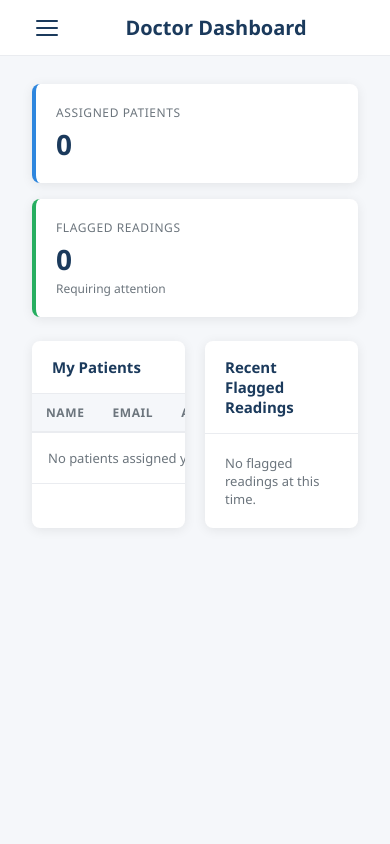
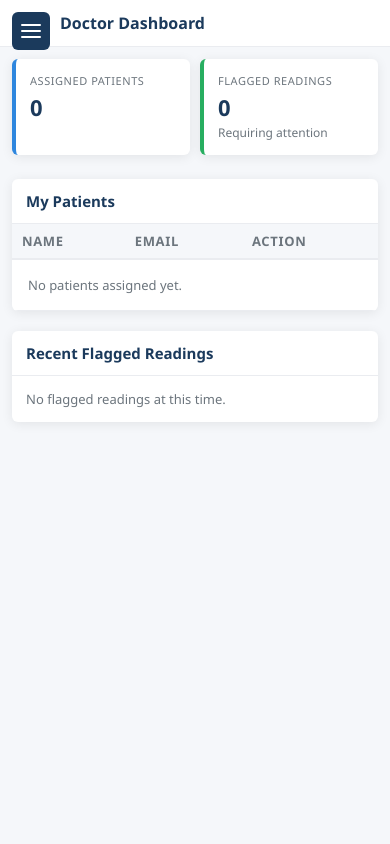
Before and after one commit to fru-fru5/health-monitor, a Flask app: page /doctor/dashboard in a window 390 px wide. Run offline with Flask 3, Linux system fonts and the light colour scheme; the visitor is signed in with stand-in values (Sample User, id 1); data comes from the database, SQL or seed files in the repository; data that the repository does not hold is empty.

Commit message:
arranging side-bar toggle

```diff
--- a/static/css/style.css
+++ b/static/css/style.css
@@ -19,6 +19,7 @@
   --radius:     8px;
   --shadow:     0 2px 12px rgba(0,0,0,.08);
   --shadow-md:  0 4px 20px rgba(0,0,0,.12);
+  --sidebar-w:  240px;
 }
 
 body {
@@ -35,9 +36,60 @@ a:hover { text-decoration: underline; }
 /* ── Layout ───────────────────────────────────────────────── */
 .app-wrapper { display: flex; min-height: 100vh; }
 
-/* Sidebar */
+/* ── Hamburger toggle ─────────────────────────────────────── */
+.sidebar-toggle {
+  display: none;
+  position: fixed;
+  top: 12px;
+  left: 12px;
+  z-index: 300;
+  background: var(--navy);
+  color: var(--white);
+  border: none;
+  border-radius: 6px;
+  width: 38px;
+  height: 38px;
+  cursor: pointer;
+  align-items: center;
+  justify-content: center;
+  padding: 0;
+  line-height: 1;
+  font-size: 20px;
+}
+
+/* Draw hamburger lines with pure CSS — no character needed */
+.sidebar-toggle span,
+.sidebar-toggle span::before,
+.sidebar-toggle span::after {
+  display: block;
+  width: 20px;
+  height: 2px;
+  background: var(--white);
+  border-radius: 2px;
+  position: relative;
+  transition: all .2s;
+}
+.sidebar-toggle span::before,
+.sidebar-toggle span::after {
+  content: '';
+  position: absolute;
+  left: 0;
+}
+.sidebar-toggle span::before { top: -6px; }
+.sidebar-toggle span::after  { top:  6px; }
+
+/* Overlay */
+.sidebar-overlay {
+  display: none;
+  position: fixed;
+  inset: 0;
+  background: rgba(0,0,0,.45);
+  z-index: 199;
+}
+
+/* ── Sidebar ──────────────────────────────────────────────── */
 .sidebar {
-  width: 240px;
+  width: var(--sidebar-w);
   background: var(--navy);
   color: var(--white);
   display: flex;
@@ -45,6 +97,9 @@ a:hover { text-decoration: underline; }
   flex-shrink: 0;
   position: fixed;
   top: 0; left: 0; bottom: 0;
+  z-index: 200;
+  transition: transform .25s ease;
+  overflow-y: auto;
 }
 
 .sidebar-brand {
@@ -104,13 +159,14 @@ a:hover { text-decoration: underline; }
 
 .sidebar-footer strong { color: var(--white); display: block; }
 
-/* Main content */
+/* ── Main content ─────────────────────────────────────────── */
 .main-content {
-  margin-left: 240px;
+  margin-left: var(--sidebar-w);
   flex: 1;
   display: flex;
   flex-direction: column;
   min-height: 100vh;
+  min-width: 0;
 }
 
 .topbar {
@@ -120,13 +176,20 @@ a:hover { text-decoration: underline; }
   display: flex;
   align-items: center;
   justify-content: space-between;
+  gap: 12px;
+  flex-wrap: wrap;
 }
 
-.topbar h1 { font-size: 20px; font-weight: 600; color: var(--navy); }
+.topbar h1 {
+  font-size: 20px;
+  font-weight: 600;
+  color: var(--navy);
+  min-width: 0;
+}
 
-.topbar-actions { display: flex; gap: 12px; align-items: center; }
+.topbar-actions { display: flex; gap: 12px; align-items: center; flex-wrap: wrap; }
 
-.page-body { padding: 28px 32px; flex: 1; }
+.page-body { padding: 28px 32px; flex: 1; min-width: 0; }
 
 /* ── Cards ────────────────────────────────────────────────── */
 .card {
@@ -142,16 +205,18 @@ a:hover { text-decoration: underline; }
   display: flex;
   align-items: center;
   justify-content: space-between;
+  flex-wrap: wrap;
+  gap: 8px;
 }
 
 .card-header h3 { font-size: 15px; font-weight: 600; color: var(--navy); }
 
 .card-body { padding: 20px; }
 
-/* Stat cards */
+/* ── Stat cards ───────────────────────────────────────────── */
 .stats-grid {
   display: grid;
-  grid-template-columns: repeat(auto-fit, minmax(180px, 1fr));
+  grid-template-columns: repeat(auto-fit, minmax(160px, 1fr));
   gap: 16px;
   margin-bottom: 24px;
 }
@@ -173,7 +238,7 @@ a:hover { text-decoration: underline; }
 .stat-sub   { font-size: 12px; color: var(--gray-600); margin-top: 2px; }
 
 /* ── Tables ───────────────────────────────────────────────── */
-.table-wrapper { overflow-x: auto; }
+.table-wrapper { overflow-x: auto; -webkit-overflow-scrolling: touch; }
 
 table { width: 100%; border-collapse: collapse; font-size: 14px; }
 
@@ -187,6 +252,7 @@ thead th {
   letter-spacing: .05em;
   color: var(--gray-600);
   border-bottom: 2px solid var(--gray-200);
+  white-space: nowrap;
 }
 
 tbody tr { border-bottom: 1px solid var(--gray-200); transition: background .1s; }
@@ -200,6 +266,7 @@ tbody td { padding: 11px 14px; }
   border-radius: 20px;
   font-size: 12px;
   font-weight: 600;
+  white-space: nowrap;
 }
 
 .badge-success { background: #d4edda; color: #155724; }
@@ -220,6 +287,7 @@ tbody td { padding: 11px 14px; }
   cursor: pointer;
   transition: opacity .15s, box-shadow .15s;
   text-decoration: none;
+  white-space: nowrap;
 }
 
 .btn:hover { opacity: .88; text-decoration: none; }
@@ -322,50 +390,84 @@ textarea.form-control { resize: vertical; min-height: 80px; }
 .flagged-row { background: #fff8f0 !important; }
 .flagged-row:hover { background: #fff0e0 !important; }
 
-/* ── Sidebar toggle button ────────────────────────────────── */
-.sidebar-toggle {
-  display: none;
-  flex-direction: column;
-  justify-content: center;
-  gap: 5px;
-  background: none;
-  border: none;
-  cursor: pointer;
-  padding: 4px;
-  margin-right: 12px;
-  flex-shrink: 0;
-}
-.sidebar-toggle span {
-  display: block;
-  width: 22px;
-  height: 2px;
-  background: var(--navy);
-  border-radius: 2px;
-  transition: all .25s;
+/* ══════════════════════════════════════════════════════════
+   RESPONSIVE BREAKPOINTS
+   ══════════════════════════════════════════════════════════ */
+
+/* ── Tablet: ≤ 1024px ─────────────────────────────────────── */
+@media (max-width: 1024px) {
+  .grid-3 { grid-template-columns: 1fr 1fr; }
+  .page-body { padding: 20px 24px; }
+  .topbar { padding: 14px 24px; }
 }
 
-/* Overlay */
-.sidebar-overlay {
-  display: none;
-  position: fixed;
-  inset: 0;
-  background: rgba(0,0,0,.45);
-  z-index: 99;
-}
-.sidebar-overlay.active { display: block; }
+/* ── Small tablet / large phone: ≤ 768px ─────────────────── */
+@media (max-width: 768px) {
 
-@media (max-width: 768px) {
   .sidebar-toggle { display: flex; }
 
-  .sidebar {
-    position: fixed;
-    left: -260px;
-    top: 0;
-    height: 100vh;
-    z-index: 100;
-    transition: left .28s ease;
+  .sidebar { transform: translateX(-100%); }
+
+  body.sidebar-open .sidebar { transform: translateX(0); }
+  body.sidebar-open .sidebar-overlay { display: block; }
+
+  .main-content { margin-left: 0; }
+
+  .topbar {
+    padding: 12px 16px 12px 60px;
+    flex-wrap: wrap;
+    gap: 10px;
   }
-  .sidebar.open { left: 0; }
 
-  .main-content { margin-left: 0 !important; }
+  .topbar h1 { font-size: 17px; }
+
+  .page-body { padding: 16px; }
+
+  .grid-2, .grid-3 { grid-template-columns: 1fr; }
+
+  .form-row { grid-template-columns: 1fr; }
+
+  .stat-value { font-size: 24px; }
+
+  .auth-card { padding: 28px 24px; }
 }
+
+/* ── Phone: ≤ 480px ───────────────────────────────────────── */
+@media (max-width: 480px) {
+  :root { --radius: 6px; }
+  body { font-size: 14px; }
+  .topbar h1 { font-size: 16px; }
+  .page-body { padding: 12px; }
+  .stats-grid { grid-template-columns: 1fr 1fr; gap: 10px; }
+  .stat-card { padding: 14px; }
+  .stat-value { font-size: 22px; }
+  .stat-label { font-size: 11px; }
+  .card-body { padding: 14px; }
+  .card-header { padding: 12px 14px; }
+  .topbar-actions .btn { font-size: 13px; padding: 7px 12px; }
+  tbody td, thead th { padding: 8px 10px; font-size: 13px; }
+  .auth-page { padding: 16px; }
+  .auth-card { padding: 24px 18px; }
+  .auth-card h1 { font-size: 19px; }
+  .btn { padding: 8px 14px; }
+  .btn-sm { padding: 5px 10px; }
+}
+
+/* ── Very small: ≤ 360px ──────────────────────────────────── */
+@media (max-width: 360px) {
+  .stats-grid { grid-template-columns: 1fr; }
+  .topbar { padding-left: 56px; }
+}
+.alert-card {
+  padding: 12px 16px;
+  border-radius: var(--radius);
+  font-size: 14px;
+  margin-bottom: 8px;
+  border-left: 4px solid transparent;
+}
+
+.alert-card.alert-warning {
+  background: #fff3cd;
+  color: #856404;
+  border-color: var(--warning);
+}
--- a/templates/base.html
+++ b/templates/base.html
@@ -5,9 +5,11 @@
   <meta name="viewport" content="width=device-width, initial-scale=1.0"/>
   <title>{% block title %}Health Monitor{% endblock %}</title>
   <link rel="stylesheet" href="{{ url_for('static', filename='css/style.css') }}"/>
-  <script src="https://cdn.jsdelivr.net/npm/chart.js"></script>
+  <script src="https://cdn.jsdelivr.net/npm/chart.js@4.4.0/dist/chart.umd.min.js"></script>
 </head>
 <body>
+<button class="sidebar-toggle" aria-label="Toggle menu"><span></span></button>
+<div class="sidebar-overlay"></div>
 <div class="app-wrapper">
 
   <!-- Sidebar -->
@@ -59,9 +61,6 @@
   <!-- Main -->
   <div class="main-content">
     <header class="topbar">
-      <button class="sidebar-toggle" id="sidebarToggle" aria-label="Toggle menu">
-        <span></span><span></span><span></span>
-      </button>
       <h1>{% block page_title %}{% endblock %}</h1>
       <div class="topbar-actions">{% block topbar_actions %}{% endblock %}</div>
     </header>
@@ -82,10 +81,6 @@
   </div>
 
 </div>
-
-<!-- Overlay for closing sidebar on mobile -->
-<div class="sidebar-overlay" id="sidebarOverlay"></div>
-
 <script src="{{ url_for('static', filename='js/main.js') }}"></script>
 </body>
 </html>
```
